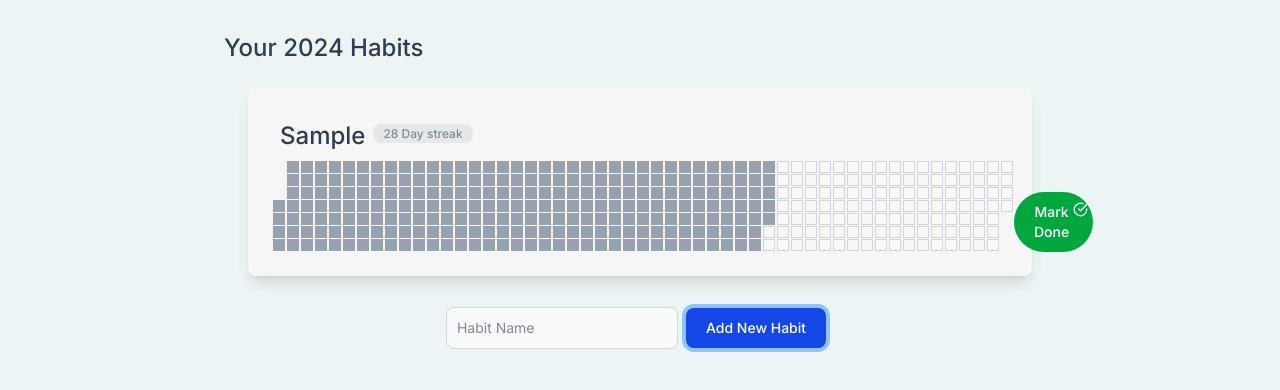
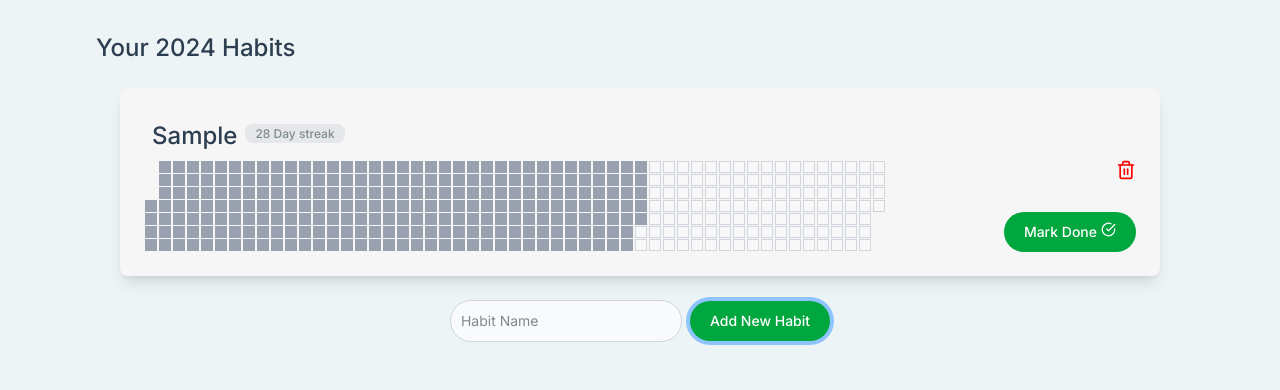
Before and after one commit to ConfidentProgrammer/habit-heatmap, a React (Vite) app: page / in a window 1280 px wide. Both pictures are taken after typing "Sample" into the empty fields and a click on the button "Add New Habit". Shown: the top 390 px of the page. Built offline with nearby package versions, Linux system fonts and the light colour scheme.

Commit message:
Adding delete

```diff
--- a/src/App.css
+++ b/src/App.css
@@ -1,7 +1,7 @@
 @import "tailwindcss";
 
 #root {
-  max-width: 70%;
+  max-width: 90%;
   margin: 0 auto;
   padding: 2rem;
   /* background-color: #e9eff2; */
--- a/src/App.tsx
+++ b/src/App.tsx
@@ -12,7 +12,11 @@ function App() {
   useEffect(() => {
     saveHabits(habitsProgress);
   }, [habitsProgress]);
+
   const handleNameChange = (name: string) => {
+    if (name === '') {
+      return;
+    }
     const newHabit: IHabit = {
       id: new Date().getTime(),
       name: name,
@@ -22,12 +26,16 @@ function App() {
     setHabitsProgress((prev) => [...prev, newHabit]);
   };
 
+  const handleDeleteHabit = (id: number) => {
+    setHabitsProgress((prev) => prev.filter((habit) => habit.id !== id));
+  };
+
   const toggleDay = useCallback((id: number, date: Date) => {
     setHabitsProgress((prev) => {
       const dateString = date.toDateString();
 
       const replacedHabits = prev.map((habit) => {
-        if (habit.id == id) {
+        if (habit.id === id) {
           const currentValue = habit.progress[dateString] ?? false;
           const newValue = !currentValue;
           const newProgress = { ...habit.progress };
@@ -48,7 +56,7 @@ function App() {
     <div className="">
       <p className="text-2xl font-medium primary-text">Your 2024 Habits</p>
       {habitsProgress.map((habit) => (
-        <Habit key={habit.id} id={habit.id} toggleDay={toggleDay} habit={habit} />
+        <Habit key={habit.id} id={habit.id} toggleDay={toggleDay} handleDeleteHabit={handleDeleteHabit} habit={habit} />
       ))}
       <NewHabitForm handleNameChange={handleNameChange} />
     </div>
--- a/src/components/Button.tsx
+++ b/src/components/Button.tsx
@@ -0,0 +1,21 @@
+import React from 'react';
+
+interface IButtonProps {
+  text: string;
+  children: React.ReactElement;
+  onClickHandler: React.MouseEventHandler<HTMLButtonElement>;
+}
+
+const Button = ({ text, children, onClickHandler }: IButtonProps) => {
+  return (
+    <button
+      className="text-white bg-green-600 hover:bg-green-800 focus:ring-4 focus:ring-blue-300 font-medium rounded-4xl text-sm px-5 py-2.5 dark:bg-green-600 dark:hover:bg-green-700 focus:outline-none dark:focus:ring-green-800 flex"
+      onClick={onClickHandler}
+    >
+      {text}
+      {children}
+    </button>
+  );
+};
+
+export default Button;
--- a/src/components/Habit.tsx
+++ b/src/components/Habit.tsx
@@ -1,10 +1,13 @@
 import Tag from './Tag';
 import Year from './Year';
 import check from '../assets/check-circle.svg';
+import bin from '../assets/trash-2.svg';
+import Button from './Button';
 interface IHabitProps {
   toggleDay: (id: number, date: Date) => void;
   id: number;
   habit: IHabit;
+  handleDeleteHabit: (id: number) => void;
 }
 
 interface IHabit {
@@ -13,7 +16,7 @@ interface IHabit {
   progress: Record<string, boolean>;
 }
 
-const Habit = ({ toggleDay, id, habit }: IHabitProps) => {
+const Habit = ({ toggleDay, id, habit, handleDeleteHabit }: IHabitProps) => {
   const todaysDate = new Date();
 
   return (
@@ -25,14 +28,16 @@ const Habit = ({ toggleDay, id, habit }: IHabitProps) => {
 
       <div className="year-container flex justify-between">
         <Year progress={habit.progress} />
-        <div className="btn-container flex flex-col justify-end">
-          <button
-            className="text-white bg-green-600 hover:bg-green-800 focus:ring-4 focus:ring-blue-300 font-medium rounded-4xl text-sm px-5 py-2.5 dark:bg-green-600 dark:hover:bg-green-700 focus:outline-none dark:focus:ring-green-800 flex"
-            onClick={() => toggleDay(id, todaysDate)}
-          >
-            Mark Done
-            <img className="ml-1" src={check} height={15} width={15} />
-          </button>
+        <div className="btn-container flex flex-col justify-between">
+          <div className="flex justify-end">
+            {' '}
+            <img onClick={() => handleDeleteHabit(id)} className="cursor-pointer" src={bin} height={20} width={20} />
+          </div>
+          <Button
+            text={'Mark Done'}
+            children={<img className="ml-1" src={check} height={15} width={15} />}
+            onClickHandler={() => toggleDay(id, todaysDate)}
+          />
         </div>
       </div>
     </div>
--- a/src/components/NewHabitForm.tsx
+++ b/src/components/NewHabitForm.tsx
@@ -1,4 +1,5 @@
 import { useState } from 'react';
+import Button from './Button';
 
 interface INewHabitFormProps {
   handleNameChange: (name: string) => void;
@@ -11,21 +12,18 @@ const NewHabitForm = ({ handleNameChange }: INewHabitFormProps) => {
     <div className="flex items-center justify-center">
       <input
         type="text"
-        className="bg-gray-50 border border-gray-300 text-gray-900 text-sm rounded-lg focus:ring-blue-500 focus:border-blue-500 block p-2.5 dark:bg-gray-700 dark:border-gray-600 dark:placeholder-gray-400 dark:text-white dark:focus:ring-blue-500 dark:focus:border-blue-500"
+        className="bg-gray-50 border border-gray-300 text-gray-900 text-sm rounded-3xl focus:ring-blue-500 focus:border-blue-500 block p-2.5 dark:bg-gray-700 dark:border-gray-600 dark:placeholder-gray-400 dark:text-white dark:focus:ring-blue-500 dark:focus:border-blue-500 mr-2"
         placeholder="Habit Name"
         onChange={(e) => setName(e.target.value)}
         value={name}
       />
-      <button
-        type="button"
-        className="text-white bg-blue-700 hover:bg-blue-800 focus:ring-4 focus:ring-blue-300 font-medium rounded-lg text-sm px-5 py-2.5 me-2 mb-2 dark:bg-blue-600 dark:hover:bg-blue-700 focus:outline-none dark:focus:ring-blue-800 m-2"
-        onClick={() => {
+      <Button
+        text="Add New Habit"
+        onClickHandler={() => {
           handleNameChange(name);
           setName('');
         }}
-      >
-        Add New Habit
-      </button>
+      />
     </div>
   );
 };
--- a/src/components/Tag.tsx
+++ b/src/components/Tag.tsx
@@ -1,4 +1,3 @@
-import React from 'react';
 interface Itag {
   text: string;
 }
```
Also changed, not shown: src/assets/trash-2.svg (added).
